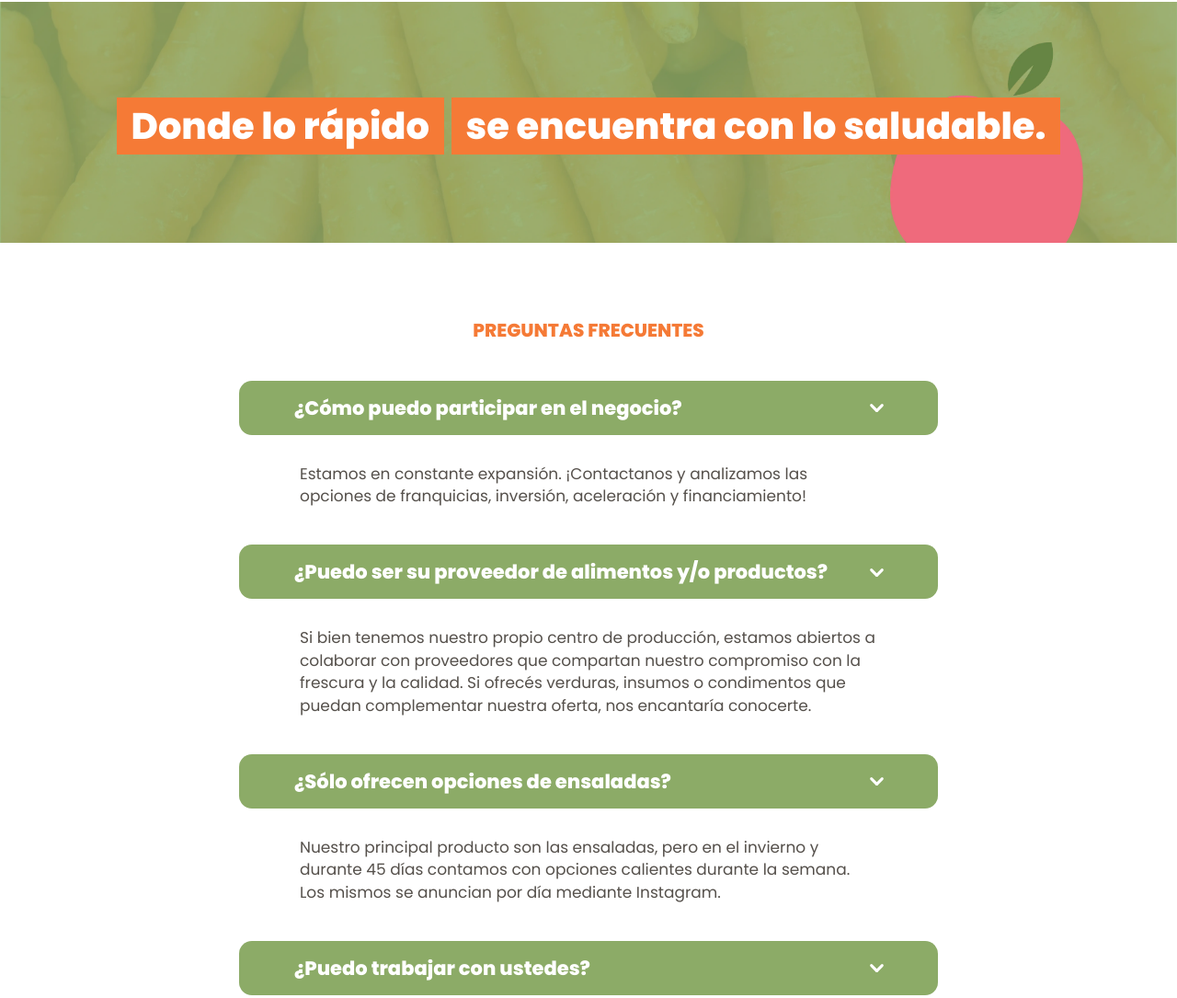
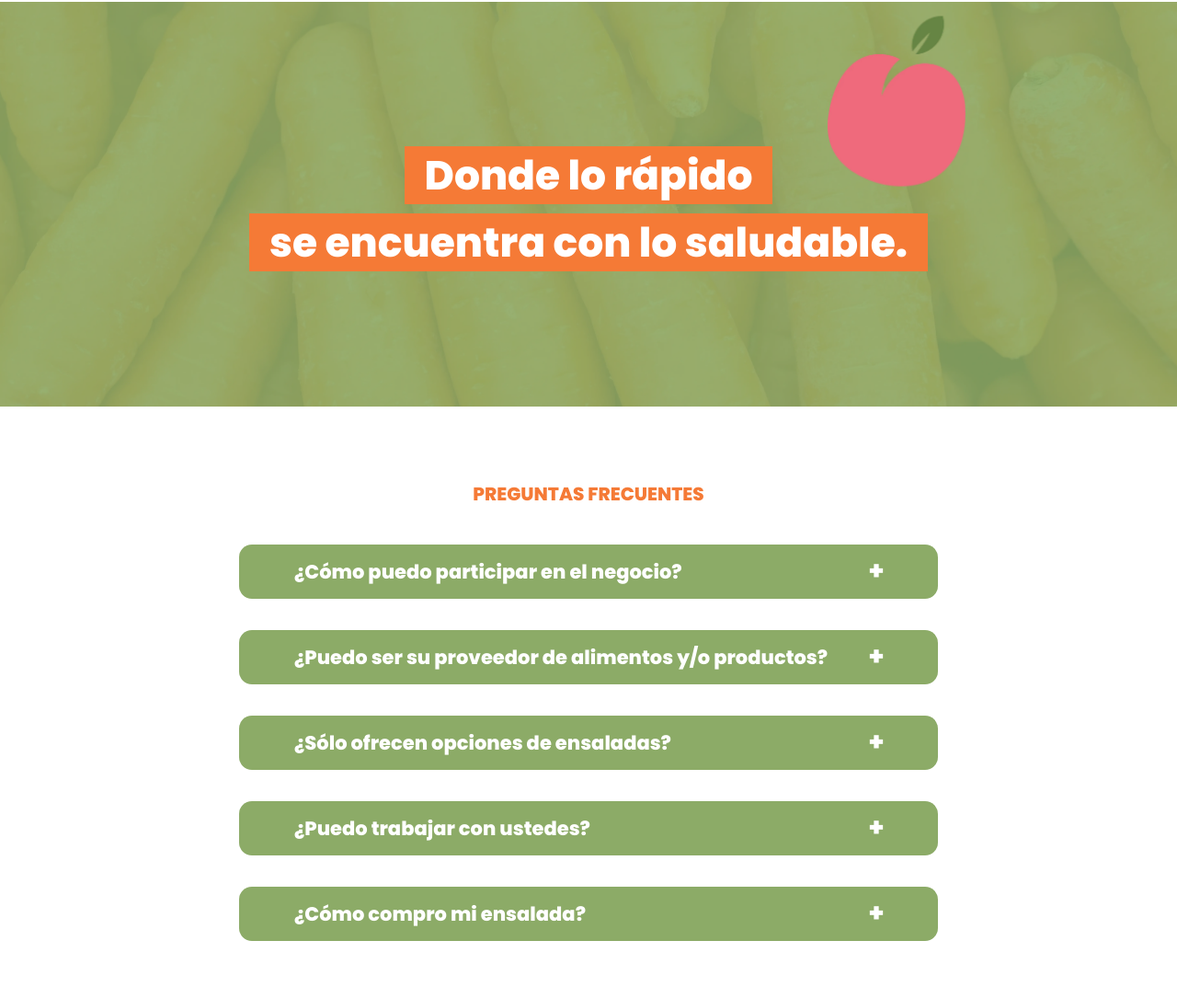
Before and after one commit to GutierrezJesica/Ensalada, a website: page index.html in a window 1280 px wide. Shown: the part 3277-4362 px from the top of the page at 92% size. Drawn offline with Linux system fonts and the light colour scheme.

Commit message:
paralax del tomate

```diff
--- a/funciones.js
+++ b/funciones.js
@@ -1,4 +1,33 @@
 document.addEventListener('DOMContentLoaded', () => {
+    const phrase = document.querySelector('.phrase');
+    const phraseFruit = document.querySelector('.phrase__fruit');
+
+    if (phrase && phraseFruit) {
+        let ticking = false;
+
+        const updatePhraseParallax = () => {
+            const rect = phrase.getBoundingClientRect();
+            const viewportHeight = window.innerHeight || document.documentElement.clientHeight;
+            const progress = (viewportHeight - rect.top) / (viewportHeight + rect.height);
+            const clamped = Math.min(1, Math.max(0, progress));
+            const offset = (clamped - 0.5) * 70;
+
+            phraseFruit.style.setProperty('--phrase-fruit-y', `${offset}px`);
+            ticking = false;
+        };
+
+        const requestPhraseParallax = () => {
+            if (!ticking) {
+                window.requestAnimationFrame(updatePhraseParallax);
+                ticking = true;
+            }
+        };
+
+        updatePhraseParallax();
+        window.addEventListener('scroll', requestPhraseParallax, { passive: true });
+        window.addEventListener('resize', requestPhraseParallax);
+    }
+
     const form = document.getElementById('contactForm');
     const responseMsg = document.getElementById('responseMsg');
     const btnText = document.getElementById('btnText');
--- a/index.html
+++ b/index.html
@@ -122,23 +122,23 @@
             <div class="section-container section-container--narrow">
                 <h2 class="section-kicker">Preguntas frecuentes</h2>
                 <div class="faq__list">
-                    <details open>
+                    <details>
                         <summary>¿Cómo puedo participar en el negocio?<span></span></summary>
                         <p>Estamos en constante expansión. ¡Contactanos y analizamos las opciones de franquicias, inversión, aceleración y financiamiento!</p>
                     </details>
-                    <details open>
+                    <details>
                         <summary>¿Puedo ser su proveedor de alimentos y/o productos?<span></span></summary>
                         <p>Si bien tenemos nuestro propio centro de producción, estamos abiertos a colaborar con proveedores que compartan nuestro compromiso con la frescura y la calidad. Si ofrecés verduras, insumos o condimentos que puedan complementar nuestra oferta, nos encantaría conocerte.</p>
                     </details>
-                    <details open>
+                    <details>
                         <summary>¿Sólo ofrecen opciones de ensaladas?<span></span></summary>
                         <p>Nuestro principal producto son las ensaladas, pero en el invierno y durante 45 días contamos con opciones calientes durante la semana. Los mismos se anuncian por día mediante Instagram.</p>
                     </details>
-                    <details open>
+                    <details>
                         <summary>¿Puedo trabajar con ustedes?<span></span></summary>
                         <p>¡Claro! Siempre estamos en búsqueda de colaboradores que se sumen a nuestro equipo. Envianos tu CV a capdos23@gmail.com y en caso de que se activen nuevas búsquedas nos contactaremos con vos.</p>
                     </details>
-                    <details open>
+                    <details>
                         <summary>¿Cómo compro mi ensalada?<span></span></summary>
                         <p>Acercate a cualquiera de nuestros locales o hacelo por Pedidos Ya.</p>
                     </details>
--- a/styles.css
+++ b/styles.css
@@ -419,17 +419,20 @@ a {
 .phrase {
     position: relative;
     overflow: hidden;
-    padding: 96px 24px;
+    min-height: 440px;
+    padding: 0 24px;
     background-image: url("assets/fondo frase.webp");
     background-position: center;
     background-size: cover;
+    display: grid;
+    place-items: center;
     text-align: center;
 }
 
 .phrase__overlay {
     position: absolute;
     inset: 0;
-    background: rgba(140, 171, 103, .45);
+    background: rgba(140, 171, 103, .58);
 }
 
 .phrase__text {
@@ -437,23 +440,27 @@ a {
     z-index: 1;
     margin: 0;
     color: #fff;
-    font-size: clamp(28px, 4vw, 40px);
+    font-size: clamp(32px, 4vw, 44px);
     font-weight: 800;
-    line-height: 1.35;
+    line-height: 1.25;
 }
 
 .phrase__text span {
-    display: inline-block;
-    margin-top: 8px;
-    padding: 4px 16px;
+    display: block;
+    width: fit-content;
+    margin: 10px auto 0;
+    padding: 4px 22px;
     background: var(--orange);
 }
 
 .phrase__fruit {
     position: absolute;
-    right: 8%;
-    bottom: -40px;
-    width: 210px;
+    z-index: 2;
+    top: 24px;
+    right: 18%;
+    width: 150px;
+    transform: translate3d(0, var(--phrase-fruit-y, 0px), 0);
+    will-change: transform;
 }
 
 .faq {
@@ -493,6 +500,7 @@ a {
 }
 
 .faq summary span {
+    display: inline-block;
     position: relative;
     width: 18px;
     height: 18px;
@@ -500,32 +508,36 @@ a {
     transition: transform .2s ease;
 }
 
-.faq summary span::before,
-.faq summary span::after {
-    content: "";
+.faq summary span::before {
     position: absolute;
-    top: 8px;
-    left: 2px;
-    width: 14px;
-    height: 3px;
-    border-radius: 999px;
-    background: currentColor;
+    inset: 0;
+    color: currentColor;
+    content: "+";
+    font-size: 28px;
+    font-weight: 800;
+    line-height: 18px;
+    text-align: center;
 }
 
 .faq summary span::after {
-    transform: rotate(90deg);
+    content: none;
 }
 
 .faq details[open] summary span::before {
-    left: 1px;
-    width: 11px;
+    content: "";
+    top: 2px;
+    right: auto;
+    bottom: auto;
+    left: 3px;
+    width: 10px;
+    height: 10px;
+    border-right: 3px solid currentColor;
+    border-bottom: 3px solid currentColor;
     transform: rotate(45deg);
 }
 
 .faq details[open] summary span::after {
-    left: 7px;
-    width: 11px;
-    transform: rotate(-45deg);
+    content: none;
 }
 
 .faq details[open] summary span {
@@ -725,8 +737,9 @@ a {
     }
 
     .phrase__fruit {
-        right: -24px;
-        width: 150px;
+        top: 16px;
+        right: 8px;
+        width: 96px;
     }
 
     .footer__inner {
```
